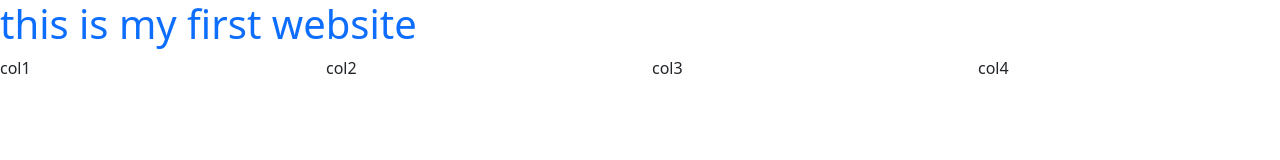
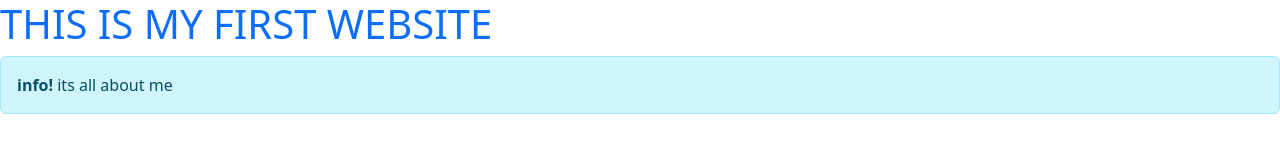
Before and after one commit to ezrangetich/portfolio, a plain HTML site: page index.html in a window 1280 px wide. Drawn offline with nearby package versions, Linux system fonts and the light colour scheme.

Commit message:
about heading

```diff
--- a/index.html
+++ b/index.html
@@ -12,15 +12,12 @@
 <body>
     <div class="container.fluid">
         <div class="h1 text-primary">
-            this is my first website
-        </div>
-        <div class="row">
-            <div class="col">col1</div>
-            <div class="col">col2</div>
-            <div class="col">col3</div>
-            <div class="col">col4</div>
+            THIS IS MY FIRST WEBSITE
         </div>
 
+    <div class="alert alert-info">
+      <strong>info!</strong>  its all about me
+    </div>
     </div>
 
 </body>
```
